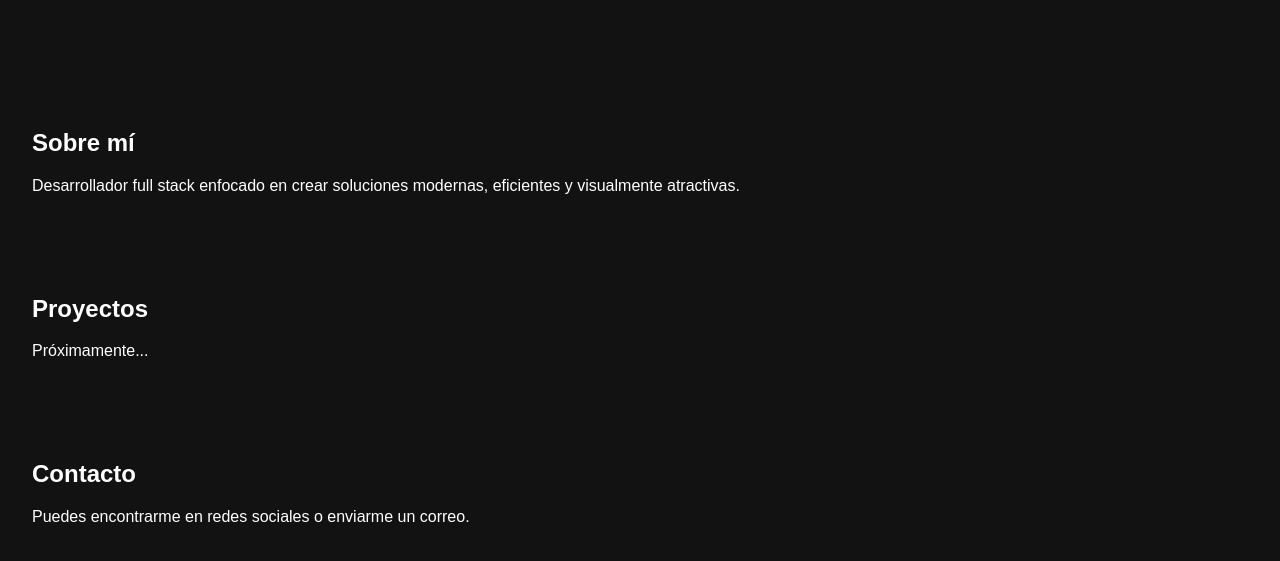
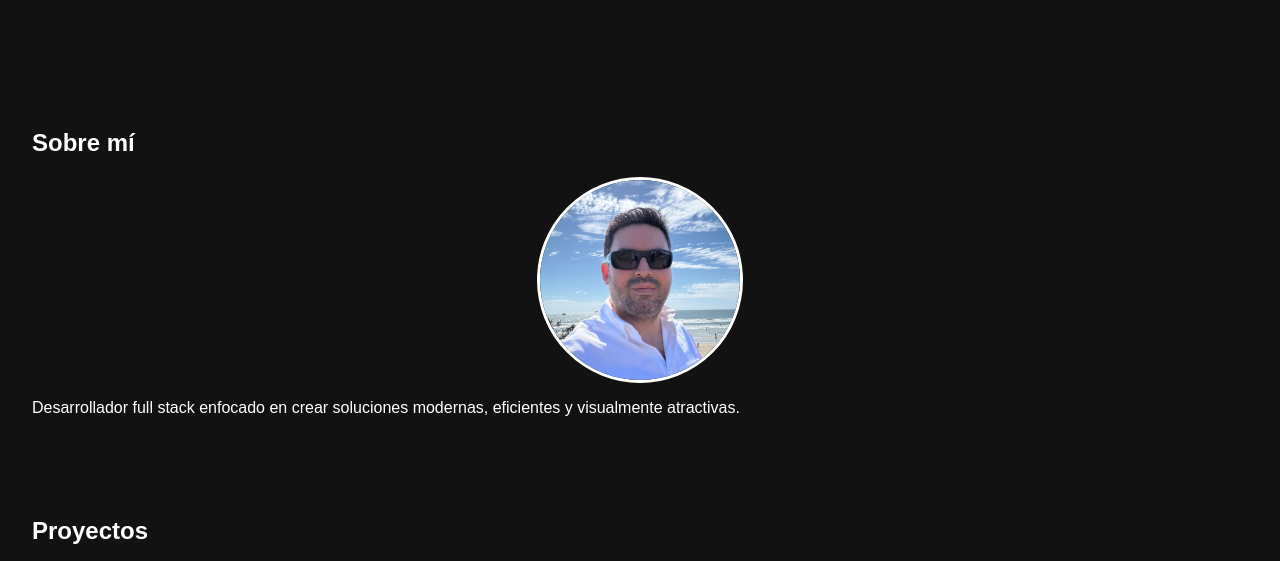
Before and after one commit to Javiko0420/Javiko0420.github.io, a plain HTML site: page index.html in a window 1280 px wide. Shown: the part 235-796 px from the top of the page. Drawn offline with Linux system fonts and the light colour scheme.

Commit message:
Carga de mi foto de perfil

```diff
--- a/index.html
+++ b/index.html
@@ -27,6 +27,7 @@
 
     <section id="sobre-mi">
       <h2>Sobre mí</h2>
+      <img src="assets/Javier_Guerrero.jpeg" alt="Foto de Javier Felipe Guerrero Zambrano" class="foto-perfil" />
       <p>Desarrollador full stack enfocado en crear soluciones modernas, eficientes y visualmente atractivas.</p>
     </section>
 
--- a/styles/style.css
+++ b/styles/style.css
@@ -15,6 +15,16 @@ body {
   margin: 0;
   padding: 0;
   transition: background-color 0.3s, color 0.3s;
+}
+
+.foto-perfil {
+  width: 200px;
+  height: 200px;
+  object-fit: cover;
+  border-radius: 50%;
+  display: block;
+  margin: 1rem auto;
+  border: 3px solid var(--text-color);
 }
 
 nav {
```
Also changed, not shown: assets/Javier_Guerrero.jpeg (renamed from assets/Javier_Guerrero.png.jpeg).
